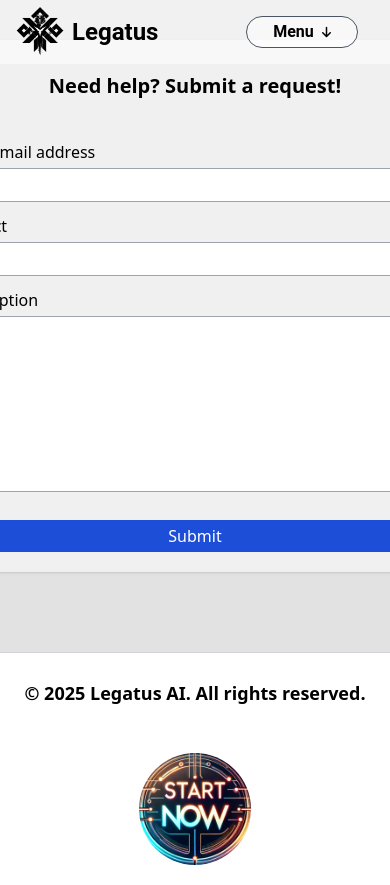
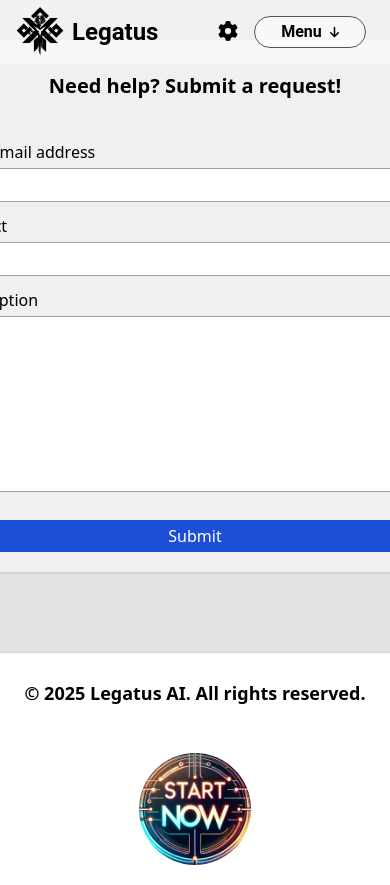
Before and after one commit to Cantexinho/lesson_generating_front, a React (Create React App) app: page /support in a window 390 px wide. Shown: the top 885 px of the page. Built offline with nearby package versions, Linux system fonts and the light colour scheme.

Commit message:
Reformated Navbar Menu Settings and Playground buttons

```diff
--- a/src/components/Home/NavBar.js
+++ b/src/components/Home/NavBar.js
@@ -1,6 +1,7 @@
 import NavBarButton from "./NavBarButton";
 import NavBarMenu from "./NavBarMenu";
-import NavbarRight from "../Navigation/NavbarRight";
+import NarBarPlayground from "./NavBarPlayground";
+import NavBarSettings from "./NavBarSettings";
 import { useSelector } from "react-redux";
 import { selectTheme } from "../../redux/themeSlice";
 import { useState } from "react";
@@ -86,25 +87,19 @@
           </ul>
         </nav>
       </div>
-      {/*buttons*/}
-
-      {/* dark mode playground login*/}
-      <NavbarRight />
-      {/* dark mode playground*/}
-      {/* menu*/}
-      <NavBarMenu
-        label="Menu"
-        showArrow={true}
-        subpages={[
-          "Subscribe",
-          "Goal",
-          "API",
-          "Contact",
-          "Company",
-          "Playground",
-        ]}
-      ></NavBarMenu>
-      {/* menu*/}
+      <div className="flex items-center mx-4 ml-auto relative">
+        <NavBarSettings />
+        <div className="hidden lg:block">
+          <NarBarPlayground />
+        </div>
+        <div className="block lg:hidden">
+          <NavBarMenu
+            label="Menu"
+            showArrow={true}
+            subpages={["Goal", "Tools", "API", "Contact", "Playground"]}
+          />
+        </div>
+      </div>
     </div>
   );
 };
--- a/src/components/Home/NavBarDropdown.js
+++ b/src/components/Home/NavBarDropdown.js
@@ -2,7 +2,7 @@
   const numCols = Object.keys(subpages).length;
 
   return (
-    <ul className="absolute z-0 top-full left-0 border rounded-xl px-4 py-1 mt-4 min-w-max bg-transparent-light dark:bg-transparent-dark border-gray-200 dark:border-gray-600">
+    <ul className="absolute z-0 top-full left-0 border rounded-xl px-4 py-1 mt-3 min-w-max bg-transparent-light dark:bg-transparent-dark border-gray-200 dark:border-gray-600">
       <div className="dropdown-hover-area" />
       <div className={`grid grid-cols-${numCols} gap-2`}>
         {Object.entries(subpages).map(([column, items]) => (
--- a/src/components/Home/NavBarMenu.js
+++ b/src/components/Home/NavBarMenu.js
@@ -1,7 +1,6 @@
 import { useState, useEffect, useRef } from "react";
 import { FontAwesomeIcon } from "@fortawesome/react-fontawesome";
 import { faArrowDown } from "@fortawesome/free-solid-svg-icons";
-import ThemeButton from "../Global/ThemeButton";
 
 const NavBarMenu = ({ label, showArrow, subpages }) => {
   const [isDropdownOpen, setDropdownOpen] = useState(false);
@@ -27,7 +26,7 @@
   return (
     <li
       ref={dropdownRef}
-      className="absolute flex items-center justify-center rounded-full right-8 w-28 my-2 h-8 text-md border lg:hidden bg-transparent-light dark:bg-transparent-dark text-black dark:text-white border-gray-600 dark:border-white  hover:bg-gray-300 dark:hover:bg-gray-800"
+      className="relative flex items-center justify-center rounded-full w-28 h-8 text-md border bg-transparent-light dark:bg-transparent-dark text-black dark:text-white border-gray-600 dark:border-white hover:bg-gray-300 dark:hover:bg-gray-800"
       onClick={handleButtonClick}
     >
       <span className="font-semibold font-custom ">{label}</span>
@@ -35,13 +34,12 @@
         <FontAwesomeIcon icon={faArrowDown} className="ml-2" size="xs" />
       )}
       {isDropdownOpen && showArrow && (
-        <ul className="absolute top-full bg-white border border-gray-400 rounded mt-1 bg-transparent-light dark:bg-transparent-dark">
+        <ul className="absolute top-full bg-white border border-gray-400 mt-1 bg-transparent-light dark:bg-transparent-dark">
           {subpages.map((subpage) => (
             <li className="flex items-center justify-center text-base w-32 h-10 bg-transparent-light dark:bg-transparent-dark text-black dark:text-white hover:bg-gray-300 dark:hover:bg-gray-900">
               <a href={subpage}>{subpage}</a>
             </li>
           ))}
-          <ThemeButton passed_props={"my-3 ml-4"} />
         </ul>
       )}
     </li>
--- a/src/components/Navigation/NavbarRight.js
+++ /dev/null
@@ -1,62 +0,0 @@
-import { faCog, faArrowRight } from "@fortawesome/free-solid-svg-icons";
-import { FontAwesomeIcon } from "@fortawesome/react-fontawesome";
-import { useState } from "react";
-import ThemeButton from "../Global/ThemeButton";
-
-function NavbarRight() {
-  const [showDropdown, setShowDropdown] = useState(false);
-
-  return (
-    <div className="hidden lg:flex items-center mx-4 ml-auto relative">
-      {/* Settings Dropdown */}
-      <div className="relative">
-        <button
-          onClick={() => setShowDropdown(!showDropdown)}
-          className="p-2 m-2 hover:bg-gray-200 dark:hover:bg-gray-700 rounded-full"
-        >
-          <FontAwesomeIcon icon={faCog} className="text-xl" />
-        </button>
-
-        {showDropdown && (
-          <div className="absolute right-0 mt-2 w-48 bg-white dark:bg-gray-900 border border-gray-300 dark:border-gray-700 rounded-xl shadow-lg z-50 py-2">
-            <div className="px-4 py-2 text-sm text-gray-700 dark:text-gray-200">
-              Language 1
-            </div>
-            <div className="px-4 py-2 text-sm text-gray-700 dark:text-gray-200">
-              Language 2
-            </div>
-            <div className="px-4 py-2 text-sm text-gray-700 dark:text-gray-200">
-              Language 3
-            </div>
-            <div className="border-t border-gray-300 dark:border-gray-700 mt-2 pt-2 px-4">
-              <ThemeButton passed_props={"mt-0"} />
-            </div>
-          </div>
-        )}
-      </div>
-
-      {/* Playground Button */}
-      <nav className="flex">
-        <ul className="mr-4 flex">
-          <li className="text-md px-6 py-1 border rounded-full bg-transparent-light dark:bg-transparent-dark text-black dark:text-white border-gray-600 dark:border-white hover:bg-gray-300 dark:hover:bg-gray-800">
-            <a href="/login">
-              <span className="hidden xl:inline font-semibold font-custom">
-                Go to Playground
-              </span>
-              <span className="xl:hidden font-semibold font-custom">
-                Playground
-              </span>
-            </a>
-            <FontAwesomeIcon
-              icon={faArrowRight}
-              className="ml-2 hidden xl:inline"
-              size="xs"
-            />
-          </li>
-        </ul>
-      </nav>
-    </div>
-  );
-}
-
-export default NavbarRight;
```
